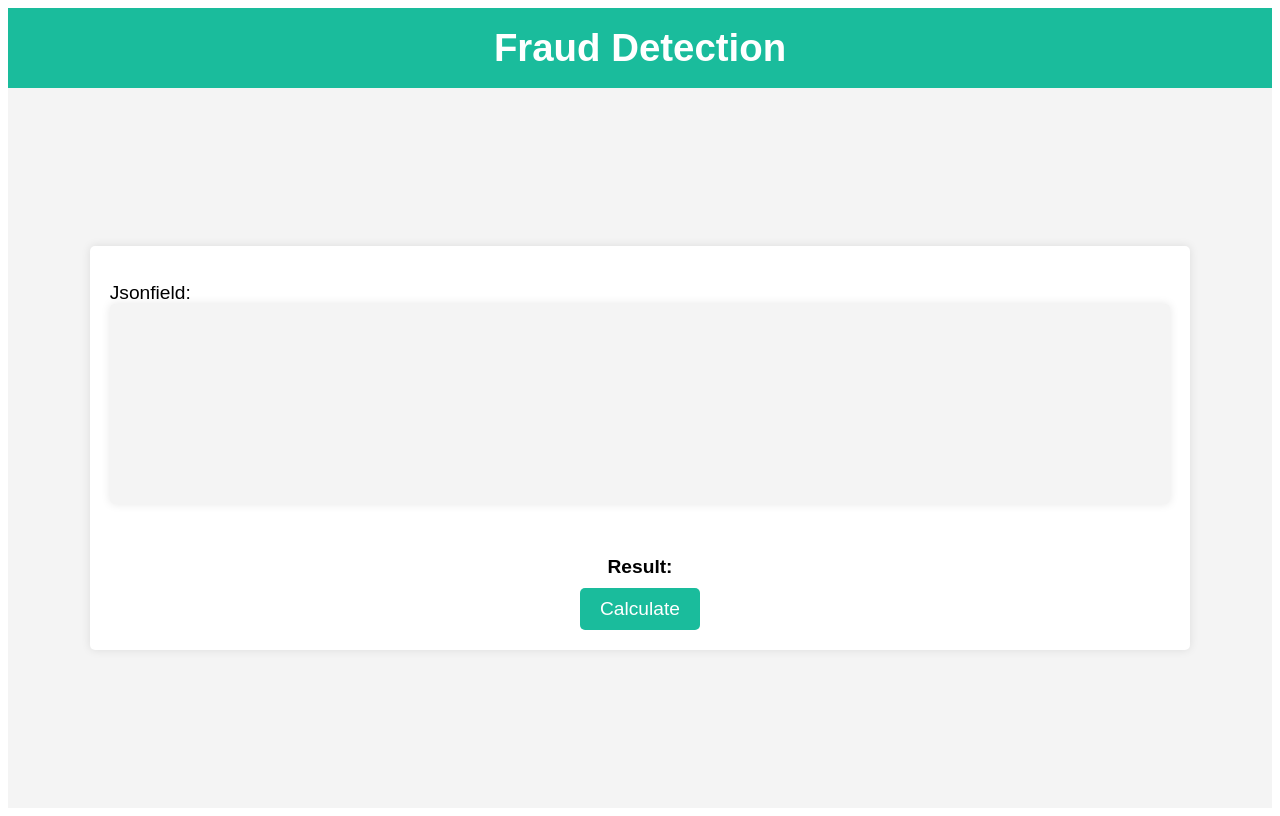
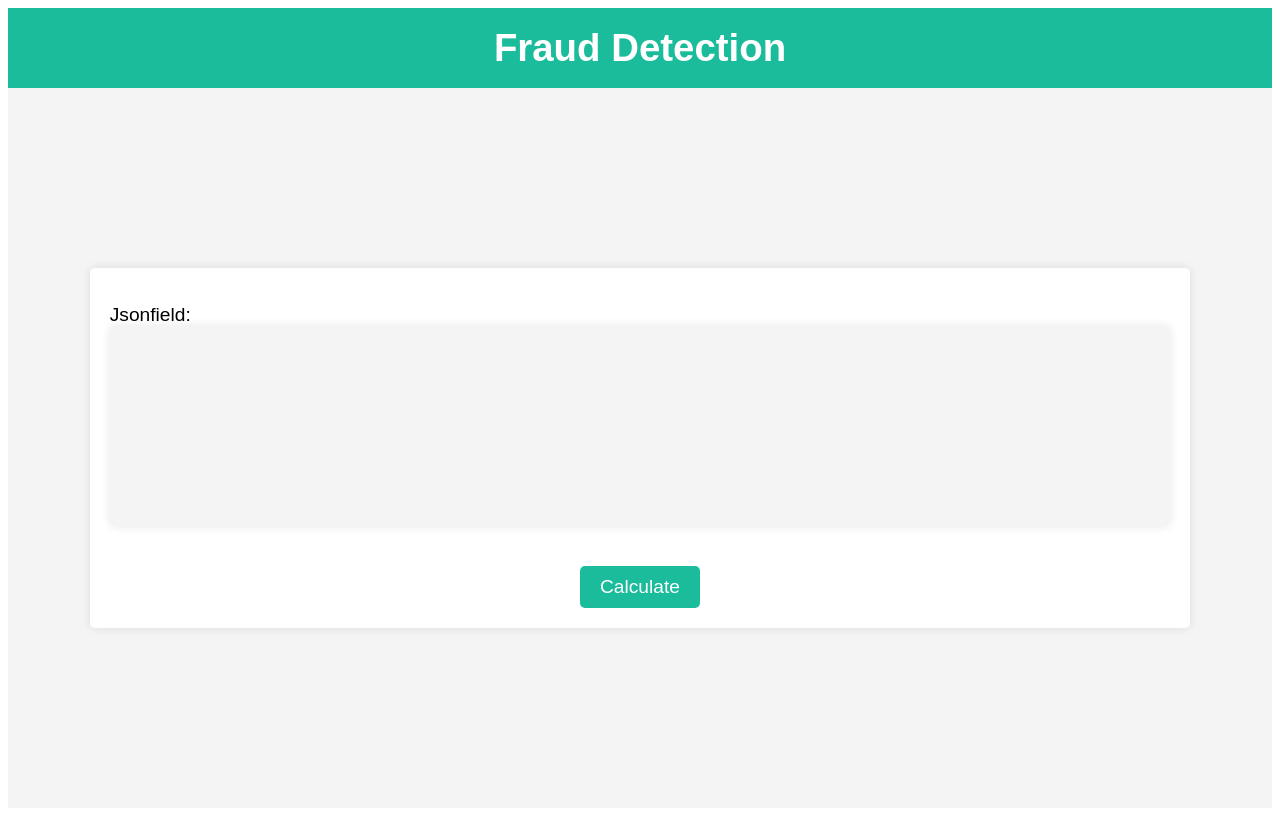
Before and after one commit to JeevanNaikOP/FraudDetectionONNX, a Django app: page / in a window 1280 px wide. Run offline with Django 4.2, Linux system fonts and the light colour scheme.

Commit message:
changed response

```diff
--- a/templates/index.html
+++ b/templates/index.html
@@ -94,7 +94,7 @@ button[type="submit"]:hover {
         <form method="post" action="result">
             {% csrf_token %}
             {{form.as_p }}
-            <h1 class="result">Result: </h1>
+            {% comment %} <h1 class="result">Result: </h1> {% endcomment %}
         <button type="submit" class="btn btn-primary">Calculate</button>
     </form>
 	</main>
--- a/templates/result.html
+++ b/templates/result.html
@@ -79,7 +79,7 @@ textarea {
 	<main>
         <form method="post" action="">
         {{form.as_p }}
-        <h1 class='result'>Result: {{res}}</h1>
+        <h1 class='result'>Model prediction: {{res}}</h1>
     </form>
 	</main>
 </body>
```
